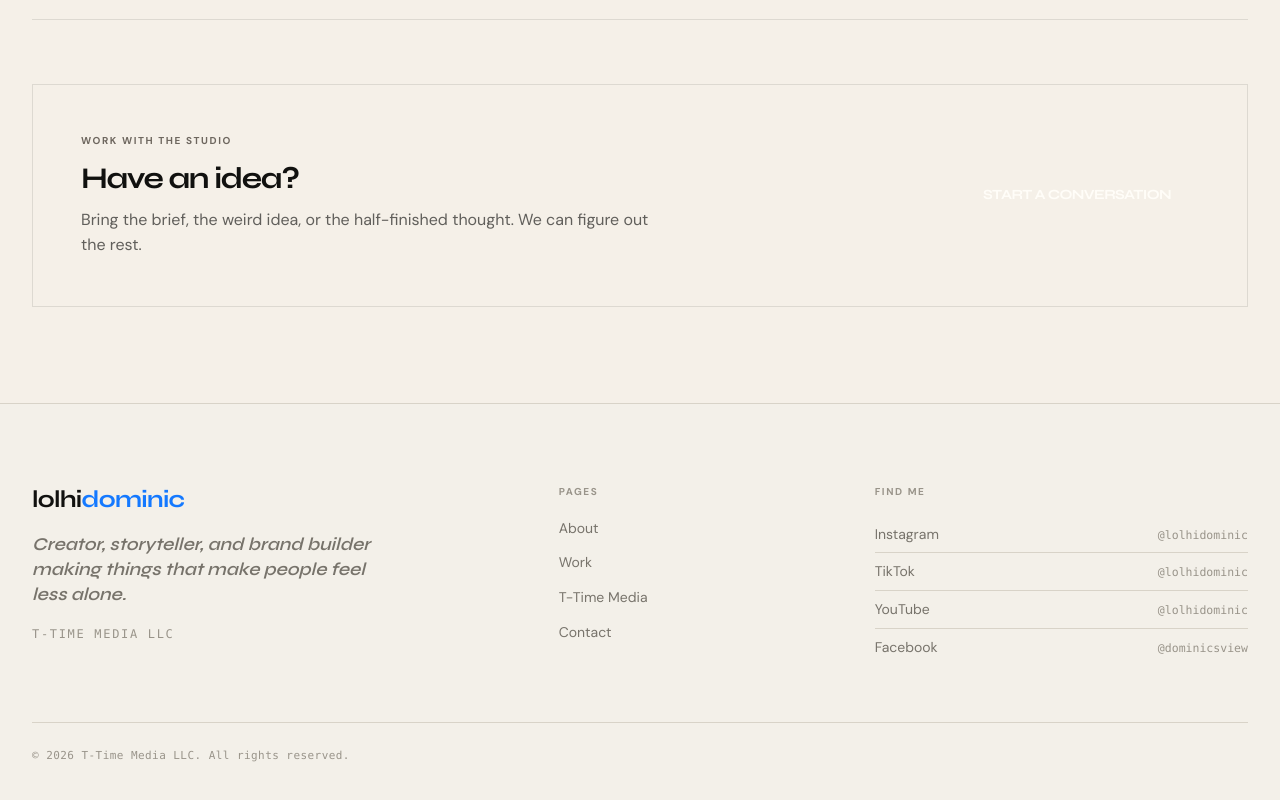
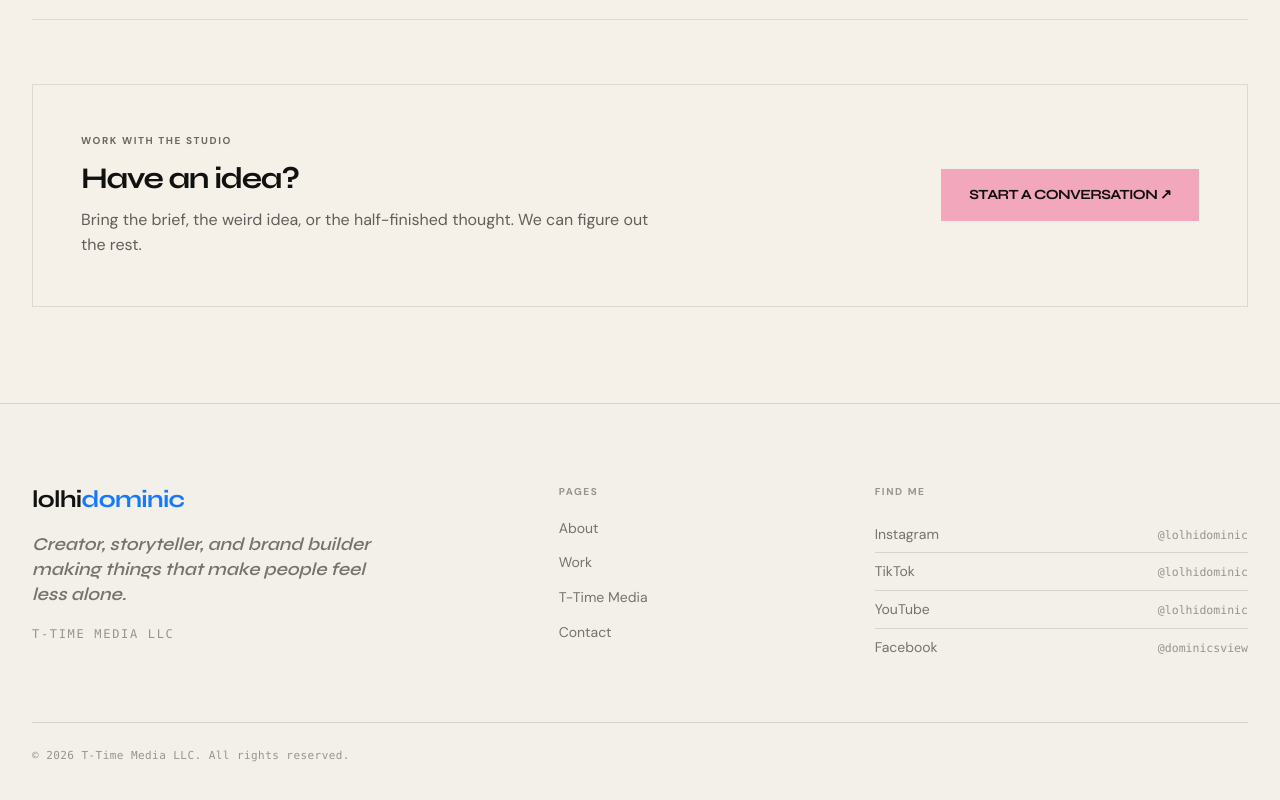
Before and after one commit to rageinstall/lolhidominic.com, a Next.js app: page /t-time-media in a window 1280 px wide. Shown: the part 1258-2058 px from the top of the page. Built offline with nearby package versions, Linux system fonts and the light colour scheme.

Commit message:
Improve T-Time Media conversation CTA

```diff
--- a/app/t-time-media/page.tsx
+++ b/app/t-time-media/page.tsx
@@ -62,8 +62,8 @@ export default function TTimeMediaPage() {
           <h2 className="font-display text-3xl font-extrabold text-ink dark:text-paper">Have an idea?</h2>
           <p className="mt-3 max-w-xl text-ink/65 dark:text-paper/65">Bring the brief, the weird idea, or the half-finished thought. We can figure out the rest.</p>
         </div>
-        <Link href="/contact" className="inline-block shrink-0 bg-flame px-7 py-4 font-display text-sm font-bold uppercase tracking-label text-paper transition-colors hover:bg-flame-deep">
-          Start a conversation
+        <Link href="/contact" className="studio-cta inline-flex shrink-0 items-center justify-center bg-pink px-7 py-4 font-display text-sm font-bold uppercase tracking-label text-ink transition-colors hover:bg-blue hover:text-white">
+          Start a conversation ↗
         </Link>
       </section>
     </div>
```
